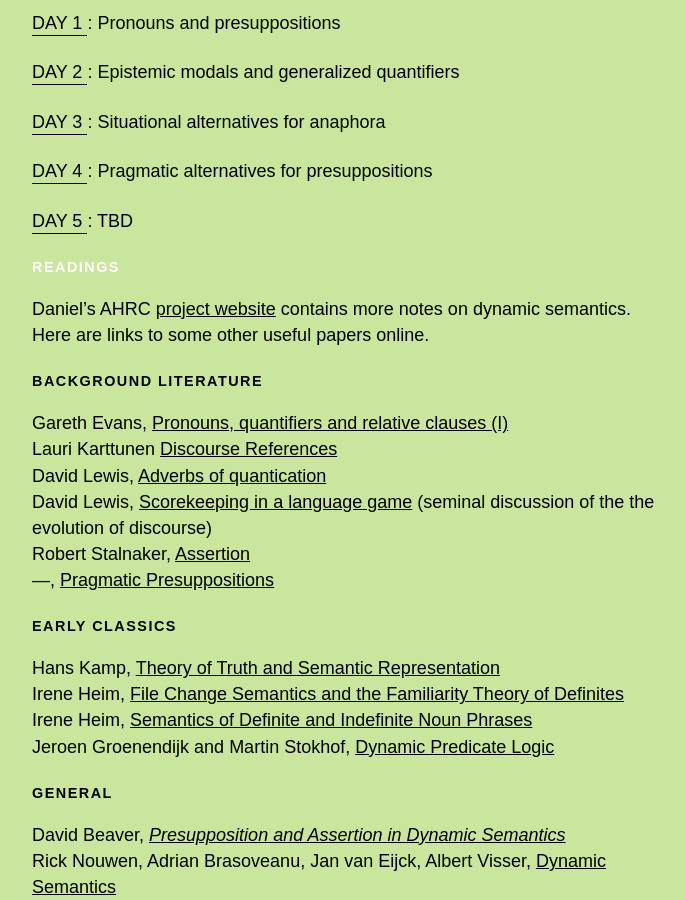
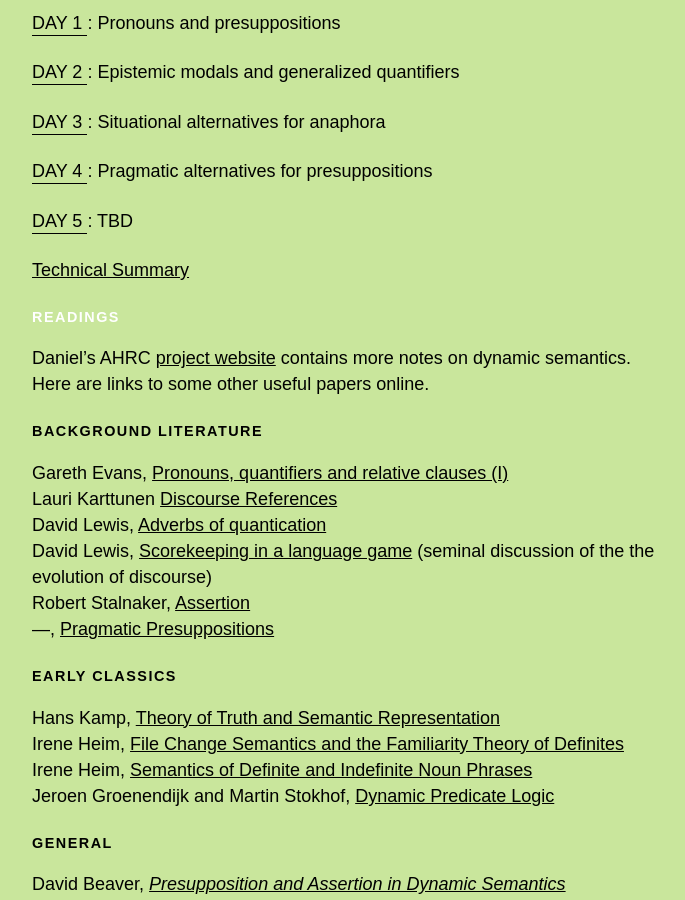
Before and after one commit to danielrothschild/danielrothschild.github.io, a Jekyll site: the page built from _pages/47_esslli.md, in a window 1280 px wide and 900 px high, scrolled down 611 px. Shown: the whole window, without its empty margins (248-933 px from the left). Built offline with Jekyll 4.4.1, drawn with Linux system fonts in a browser that asks for light colours; comment, search, counter and statistics services are not loaded.

Commit message:
technical summary

```diff
--- a/_pages/47_esslli.md
+++ b/_pages/47_esslli.md
@@ -30,7 +30,7 @@ This is a critical introduction to dynamic semantics taught by [Daniel Rothschil
 
 <span class="underline">Day 5 </span> : TBD
 
-
+[Technical Summary](https://www.dropbox.com/s/y65q2qf0567vl9j/DYNSEM%20-%20summary.pdf?dl=0)
 
 <div class="title"> READINGS </div>
 
```
